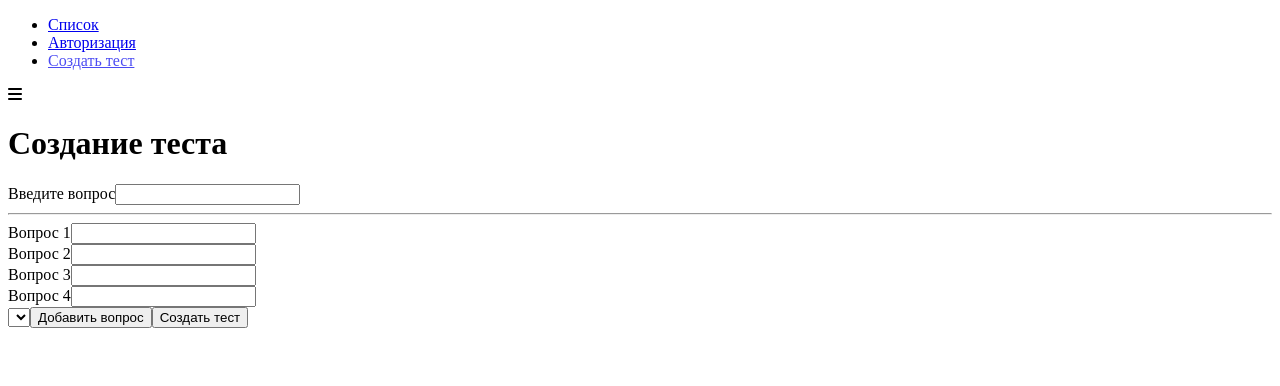
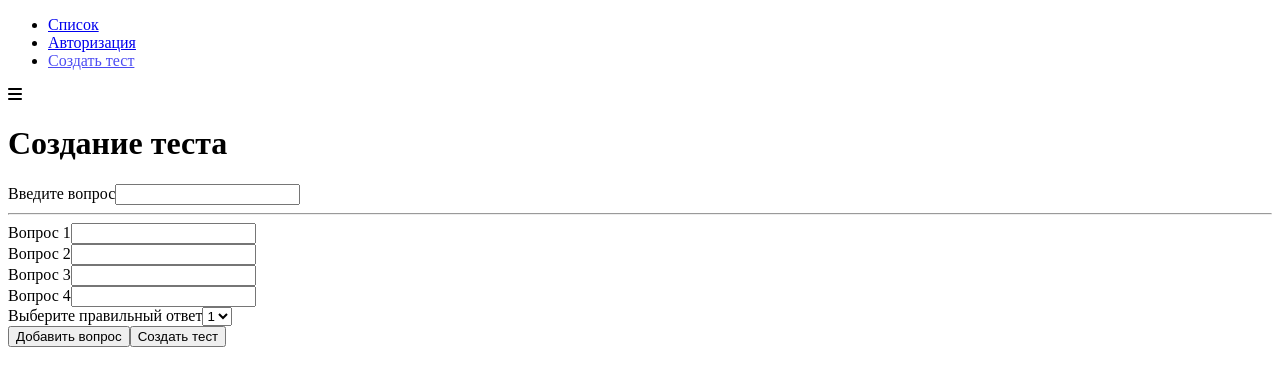
Before and after one commit to CodeCostylProduction/react-quiz, a React app: page /quiz-creator in a window 1280 px wide. Shown: the top 386 px of the page. Built offline with nearby package versions, Linux system fonts and the light colour scheme.

Commit message:
up to 82 exercise

```diff
--- /dev/null
+++ b/src/components/UI/select/select.css
@@ -0,0 +1,21 @@
+.Select {
+    margin-bottom: 15px;
+}
+
+.Select label {
+    margin: 0 0 3px;
+    padding: 0;
+    font-weight: bold;
+    display: block;
+}
+
+.Select select {
+    display: block;
+    box-sizing: border-box;
+    border: 1px solid #bebebe;
+    margin: 0 0 5px;
+    height: 29px;
+    width: 100%;
+    outline: none;
+    transition: all 300ms ease-in-out;
+}
--- /dev/null
+++ b/src/components/UI/select/select.js
@@ -0,0 +1,31 @@
+import React from 'react'
+import classes from './select.css'
+
+const Select = props => {
+
+    const htmlFor = `${props.label}-${Math.random()}`
+
+    return (
+        <div className={classes.Select}>
+            <label htmlFor={htmlFor}>{props.label}</label>
+            <select
+               value={props.value}
+                id={htmlFor}
+               onChange={props.onChange}
+            >
+                {props.options.map((option, index) => {
+                    return (
+                        <option
+                            value={option.value}
+                            key={option.value + index}
+                        >
+                            {option.text}
+                        </option>
+                    )
+                })}
+            </select>
+        </div>
+    )
+}
+
+export default Select
--- a/src/containers/QuizCreator/QuizCreator.js
+++ b/src/containers/QuizCreator/QuizCreator.js
@@ -1,6 +1,7 @@
 import React, {Component} from 'react';
 import classes from './QuizCreator.css';
 import Button from "../../components/UI/Button/Button";
+import Select from "../../components/UI/select/select";
 import Input from "../../components/UI/input/input";
 import Auxiliary from "../../hoc/Auxiliary/Auxiliary";
 import {createControl} from '../../form/formFramework'
@@ -33,7 +34,8 @@
 
     state = {
         quiz: [],
-        formControls: createFormControls()
+        formControls: createFormControls(),
+        rightAnswerId: 1
     }
 
     submitHandler = event => {
@@ -70,8 +72,23 @@
             )
         })
      }
-
+    selectChangeHandler = event => {
+        this.setState({
+            rightAnswerId: +event.target.value
+        })
+    }
     render() {
+        const select = <Select
+        label="Выберите правильный ответ"
+        value={this.state.rightAnswerId}
+        onChange={this.selectChangeHandler}
+        options={[
+            {text: 1, value: 1},
+            {text: 2, value: 2},
+            {text: 3, value: 3},
+            {text: 4, value: 4}
+        ]}
+        />
         return (
             <div className={classes.QuizCreator}>
                 <div>
@@ -82,7 +99,7 @@
 
                         {this.renderControls()}
 
-                        <select></select>
+                        {select}
                         <Button
                         type="primary"
                         onClick={this.addQuestionHandler}
```
